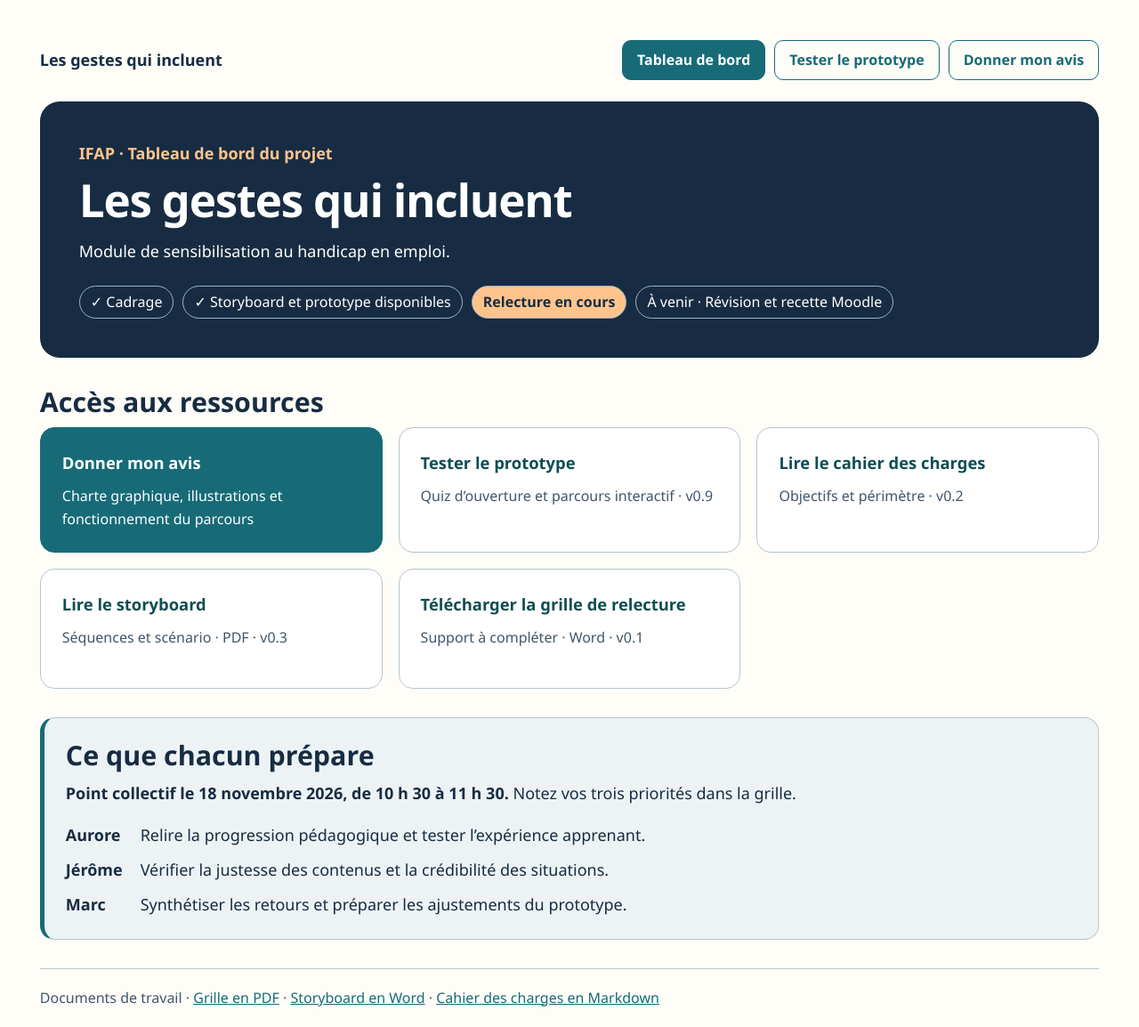
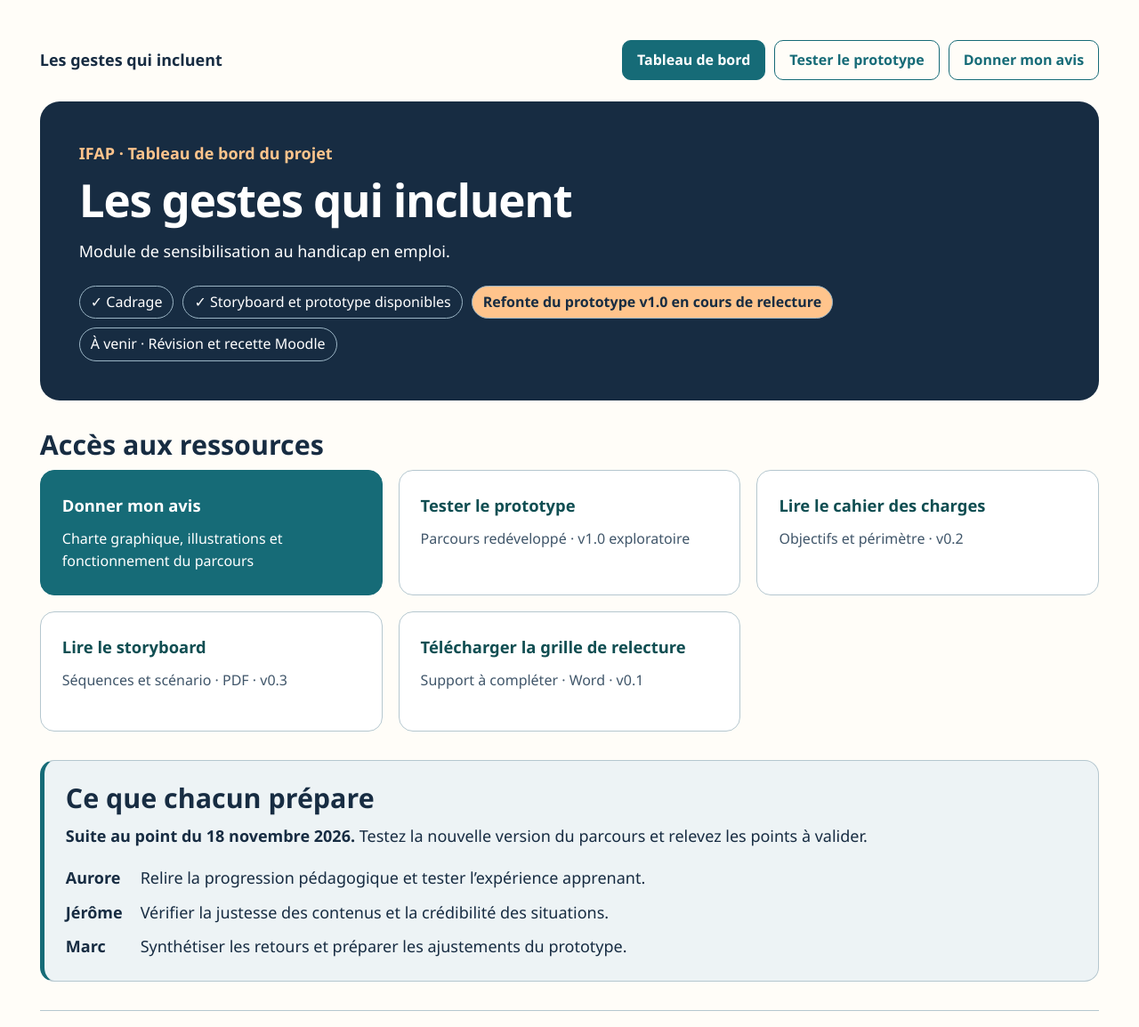
Before and after one commit to elearning-ifap/accessibilit-, a plain HTML site: page pilotage/index.html in a window 1280 px wide. Shown: the top 1154 px of the page at 89% size. Drawn offline with Linux system fonts and the light colour scheme.

Commit message:
Orienter le tableau de bord vers le prototype handicap v1.0

```diff
--- a/pilotage/index.html
+++ b/pilotage/index.html
@@ -11,20 +11,20 @@
 </style>
 <link rel="stylesheet" href="./theme.css"></head>
 <body class="project-dash">
-<main><nav class="project-nav" aria-label="Navigation du projet"><a href="./">Les gestes qui incluent</a><div><a href="./" aria-current="page">Tableau de bord</a><a href="./prototype/">Tester le prototype</a><a href="./consultation/">Donner mon avis</a></div></nav>
+<main><nav class="project-nav" aria-label="Navigation du projet"><a href="./">Les gestes qui incluent</a><div><a href="./" aria-current="page">Tableau de bord</a><a href="./prototype-v1/">Tester le prototype</a><a href="./consultation/">Donner mon avis</a></div></nav>
 <header id="accueil">
 <p class="label">IFAP · Tableau de bord du projet</p>
 <h1>Les gestes qui incluent</h1>
 <p>Module de sensibilisation au handicap en emploi.</p>
 <ol class="steps" id="phases" aria-label="Avancement du projet">
-<li>✓ Cadrage</li><li>✓ Storyboard et prototype disponibles</li><li aria-current="step">Relecture en cours</li><li>À venir · Révision et recette Moodle</li>
+<li>✓ Cadrage</li><li>✓ Storyboard et prototype disponibles</li><li aria-current="step">Refonte du prototype v1.0 en cours de relecture</li><li>À venir · Révision et recette Moodle</li>
 </ol>
 </header>
 <section id="ressources" aria-labelledby="resources-title">
 <h2 id="resources-title">Accès aux ressources</h2>
 <div class="grid">
 <a class="card primary" href="consultation/"><strong>Donner mon avis</strong><span>Charte graphique, illustrations et fonctionnement du parcours</span></a>
-<a class="card" href="prototype/index.html"><strong>Tester le prototype</strong><span>Quiz d’ouverture et parcours interactif · v0.9</span></a>
+<a class="card" href="prototype-v1/index.html"><strong>Tester le prototype</strong><span>Parcours redéveloppé · v1.0 exploratoire</span></a>
 <a class="card" href="cahier-des-charges.html"><strong>Lire le cahier des charges</strong><span>Objectifs et périmètre · v0.2</span></a>
 <a class="card" href="documents/storyboard-v0.3.pdf"><strong>Lire le storyboard</strong><span>Séquences et scénario · PDF · v0.3</span></a>
 <a class="card" href="documents/grille-v0.1.docx" download><strong>Télécharger la grille de relecture</strong><span>Support à compléter · Word · v0.1</span></a>
@@ -32,7 +32,7 @@
 </section>
 <section class="review" id="roles" aria-labelledby="review-title">
 <h2 id="review-title">Ce que chacun prépare</h2>
-<p id="prochain"><strong>Point collectif le 18 novembre 2026, de 10 h 30 à 11 h 30.</strong> Notez vos trois priorités dans la grille.</p>
+<p id="prochain"><strong>Suite au point du 18 novembre 2026.</strong> Testez la nouvelle version du parcours et relevez les points à valider.</p>
 <dl>
 <dt>Aurore</dt><dd>Relire la progression pédagogique et tester l’expérience apprenant.</dd>
 <dt>Jérôme</dt><dd>Vérifier la justesse des contenus et la crédibilité des situations.</dd>
```
